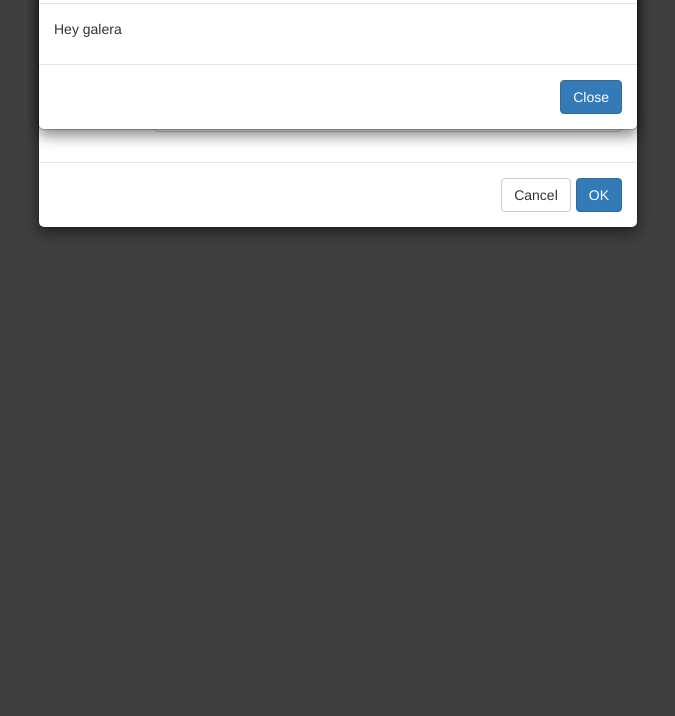
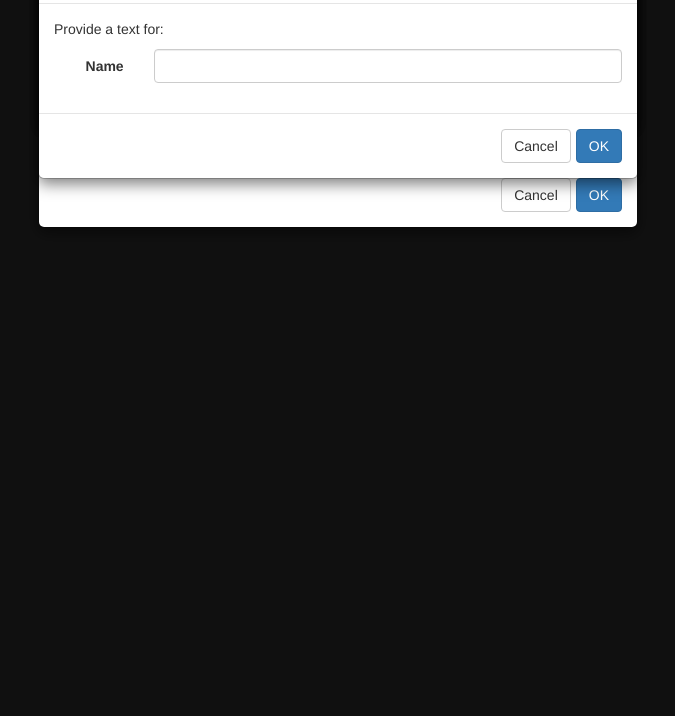
Before and after one commit to rigon/bootpopup, a plain HTML site: page index.html in a window 1280 px wide. Shown: the part 84-800 px from the top of the page, without its empty margins (302-977 px from the left). Drawn offline with Linux system fonts and the light colour scheme.

Commit message:
Callbacks, bugfixes, Confirm and Prompt dialogs

```diff
--- a/bootdiag.js
+++ b/bootdiag.js
@@ -1,37 +1,58 @@
+
+var bootdiagFormCounter = 0;
 
 function bootdiag(options) {
+    bootdiagFormCounter++;
+
     var opts = {
         title: "",
         showclose: true,
         content: [],
         buttons: ["close"],
+        close: function(data) {},
         ok: function(data) {},
         cancel: function(data) {},
         yes: function(data) {},
         no: function(data) {},
+        complete: function(data) {},
     }
 
-    for(key in options)
+
+    var buttons = [];
+    for(key in options) {
         if(key in opts)
             opts[key] = options[key];
+        // If an event for a button is given, show the respective button
+        if(["close", "ok", "cancel", "yes", "no"].indexOf(key) >= 0)
+            buttons.push(key);
+    }
+    // Copy news buttons to opts.buttons
+    if(buttons.length > 0) {
+        // Clear default buttons if new are not given
+        if(!("buttons" in options)) opts.buttons = [];
+        buttons.forEach(function(item) {
+            if(opts.buttons.indexOf(item) < 0) opts.buttons.push(item);
+        });
+    }
 
-    var modal = $('<div class="modal fade help" tabindex="-1" role="dialog" aria-labelledby="bootdiag-title"></div>');
+
+    var modalWindow = $('<div class="modal fade" tabindex="-1" role="dialog" aria-labelledby="bootdiag-title"></div>');
     var dialog = $('<div class="modal-dialog" role="document"></div>');
     var content = $('<div class="modal-content"></div>');
     dialog.append(content);
-    modal.append(dialog);
+    modalWindow.append(dialog);
 
+    // Header
     var header = $('<div class="modal-header"></div>');
     if(opts.showclose)
-        header.append('<button type="button" class="close" data-dismiss="modal" aria-label="Close"><span aria-hidden="true">&times;</span></button>');
+        header.append('<button type="button" class="bootdiag-button close" data-dismiss="modal" aria-label="Close"><span aria-hidden="true">&times;</span></button>');
     header.append('<h4 class="modal-title" id="bootdiag-title">' + opts.title + '</h4>');
 
     content.append(header);
 
-    var body = $('<div class="modal-body"></div>');
-    var form = $('<form id="bootdiag-form" class="form-horizontal"></form>');
-    body.append(form);
-    content.append(body);
+    // Body
+    var body = $('<div class="modal-body"></div>').appendTo(content);
+    var form = $("<form></form>", { id: "bootdiag-form" + bootdiagFormCounter, class: "form-horizontal" }).appendTo(body);
 
     for(element in opts.content) {
         for(type in opts.content[element]) {
@@ -44,68 +65,61 @@ function bootdiag(options) {
                     attrs.class = (typeof attrs.class === "undefined" ? "form-control" : attrs.class);
                     attrs.type = (typeof attrs.type === "undefined" ? "text" : attrs.type);
 
-                    var formGroup = $('<div class="form-group"></div>');
-                    var labelInput = $('<label for="' + inputID + '" class="col-sm-2 control-label">' + attrs.label + '</label>');
-                    formGroup.append(labelInput);
-
-                    var divColSm = $('<div class="col-sm-10"></div>');
-                    var inputElement = $("<input />", attrs);
-                    divColSm.append(inputElement);
-                    formGroup.append(divColSm);
-                    form.append(formGroup);
-
+                    // Form Group
+                    var formGroup = $('<div class="form-group"></div>').appendTo(form);
+                    // Label
+                    $("<label></label>", { for: inputID, class: "col-sm-2 control-label", text: attrs.label}).appendTo(formGroup);
+                    // Input and div to control width
+                    var divColSm = $('<div class="col-sm-10"></div>').appendTo(formGroup);
+                    $("<input />", attrs).appendTo(divColSm);
                     break;
                 default:
                     form.append($("<" + type + ">", attrs));
-            }
-        }
 
-        /*for(type in opts.content[element]) {
-            switch(type) {
-                case "label":
-                    form.append("<p>" + opts.content[element][type] + "</p>");
-                    break;
+                /* // List of input types
                 case "button": case "checkbox": case "color": case "date": case "datetime-local":
                 case "email": case "file": case "hidden": case "image": case "month": case "number":
                 case "password": case "radio": case "range": case "reset": case "search":
-                case "submit": case "tel": case "text": case "time": case "url": case "week":
-                    form.append(
-                        '<div class="form-group">\
-                            <label for="bootdiag-form-input' + element + '" class="col-sm-2 control-label">Email</label>\
-                            <div class="col-sm-10">\
-                                <input type="' + type + '" class="form-control" id="bootdiag-form-input' + element + '" placeholder="Email">\
-                            </div>\
-                        </div>');
-                    break;
+                case "submit": case "tel": case "text": case "time": case "url": case "week": */
             }
-        }*/
+        }
     }
 
-
+    // Footer
     var footer = $('<div class="modal-footer"></div>');
     content.append(footer);
 
     for(key in opts.buttons) {
-        switch(opts.buttons[key]) {
-            case "close":
-                footer.append('<button type="button" class="btn btn-primary" data-dismiss="modal">Close</button>');
-                break;
-            case "ok":
-                footer.append('<button type="button" class="btn btn-primary" data-dismiss="modal">OK</button>');
-                break;
-            case "cancel":
-                footer.append('<button type="button" class="btn btn-default" data-dismiss="modal">Cancel</button>');
-                break;
-            case "yes":
-                footer.append('<button type="button" class="btn btn-primary" data-dismiss="modal">Yes</button>');
-                break;
-            case "no":
-                footer.append('<button type="button" class="btn btn-default" data-dismiss="modal">No</button>');
-                break;
+        var item = opts.buttons[key];
+        var btnClass = "";
+        var btnText = "";
+
+        switch(item) {
+            case "close": btnClass = "btn-primary"; btnText="Close"; break;
+            case "ok": btnClass = "btn-primary"; btnText="OK"; break;
+            case "cancel": btnClass = "btn-default"; btnText="Cancel"; break;
+            case "yes": btnClass = "btn-primary"; btnText="Yes"; break;
+            case "no": btnClass = "btn-default"; btnText="No"; break;
         }
+
+        $("<button></button>", {
+            type: "button",
+            text: btnText,
+            class: "btn " + btnClass,
+            "data-dismiss": "modal",
+            "data-callback": item,
+            "data-form": "#bootdiag-form" + bootdiagFormCounter,
+            click: function(e) {
+                var callback = opts[$(e.target).attr("data-callback")];
+                var form = $(e.target).attr("data-form");
+                callback($(form).serializeArray(), e);
+            }
+        }).appendTo(footer);
     }
 
-    modal.modal();
+    // Fire the modal window
+    modalWindow.modal();
+    modalWindow.on('hidden.bs.modal', function (e) { opts.complete(e); });
 }
 
 
@@ -115,10 +129,40 @@ bootdiag.alert = function(message, title) {
 
     bootdiag({
         title: title,
-        content: [{ p: {text: message}}],
-        ok: function(data) {},
-        cancel: function(data) {},
-        yes: function(data) {},
-        no: function(data) {},
+        content: [{ p: {text: message}}]
     });
 }
+
+bootdiag.confirm = function(message, title, answerCallback) {
+    if(typeof title !== "string")
+        title = document.title;
+
+    var isYes = false;
+    bootdiag({
+        title: title,
+        content: [{ p: {text: message}}],
+        buttons: ["no", "yes"],
+        yes: function(data) { isYes = true; answerCallback("yes"); },
+        complete: function(data) { if(!isYes) answerCallback("no"); }
+    });
+}
+
+bootdiag.prompt = function(label, type, message, title, onOKCallback) {
+    if(typeof type !== "string")
+        type = "text";
+    if(typeof message !== "string")
+        message = "Provide a " + type + " for:";
+    if(typeof title !== "string")
+        title = document.title;
+    if(typeof onOKCallback !== "function")
+        onOKCallback = function() {};
+
+    bootdiag({
+        title: title,
+        content: [
+            { p: {text: message}},
+            { input: {type: type, name: "value", label: label}}],
+        buttons: ["cancel", "ok"],
+        ok: onOKCallback
+    });
+}
--- a/index.html
+++ b/index.html
@@ -19,16 +19,16 @@
 					title: "Add image",
 					content: [
 						{ p: {text: "Insert image info here:"}},
-						{ input: {type: "text", label: "Title", placeholder: "Description for image"}},
-						{ input: {type: "text", label: "Link", placeholder: "Hyperlink for image"}}],
-					buttons: ["cancel", "ok"],
-					ok: function(data) {},
-					cancel: function(data) {},
-					yes: function(data) {},
-					no: function(data) {},
+						{ input: {type: "text", label: "Title", name: "title", placeholder: "Description for image"}},
+						{ input: {type: "text", label: "Link", name: "link", placeholder: "Hyperlink for image"}}],
+					cancel: function(data) { alert("Cancel"); },
+					ok: function(data,e) { console.log(data,e); },
+					complete: function() { alert("complete"); },
 				});
 
-				bootdiag.alert("Hey galera");
+				bootdiag.alert("You are now alerted by this message!");
+				bootdiag.confirm("Do you confirm this message?", null, function(ans) { alert(ans); });
+				bootdiag.prompt("Name", null, null, null, function(ans) { console.log(ans); });
 			}
 		</script>
     </body>
```
